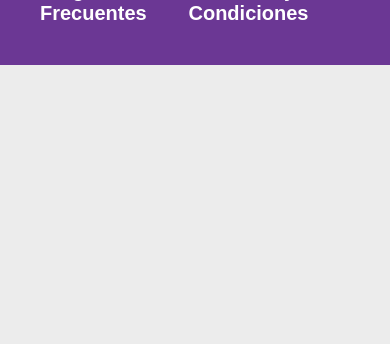
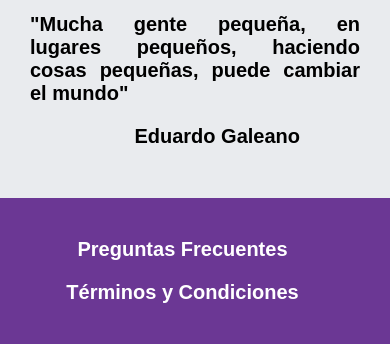
Before and after one commit to pablodlegaspi/proyecto-integrador-frp, a PHP site: page /home.html in a window 390 px wide. Shown: the part 1491-1835 px from the top of the page. Before the commit the page ends 1556 px from the top, so only its background shows below. Run offline with PHP 8.4, Linux system fonts and the light colour scheme.

Commit message:
Subo el archivo del perfil todavia sin empezar, y el de la timeline ya con el header. Tambien agregue el logo en distintos tamaños para mayor practicidad.

```diff
--- a/css/_home.css
+++ b/css/_home.css
@@ -2,13 +2,7 @@
   box-sizing: border-box;
 }
 
-body {
-  background-color: #e9ebee;
-  font-size: 20px;
-  font-family: arial, sans-serif;
-}
-
-.container {
+.container-home {
   width: 100%;
 }
 
@@ -16,22 +10,22 @@ h1 {
   margin-top: 0;
 }
 
-.header {
+.header-home {
   background-color: rgb(46, 46, 46);
   display: flex;
   flex-wrap: wrap;
   flex-direction: row;
-  justify-content: space-between;
+  justify-content: space-around;
   align-items: center;
   width: 100%;
   padding: 20px;
   border-bottom: solid 10px rgb(107, 55, 148);
 }
-a.logo {
-    width: 10%;
+a.logo-home {
+    padding-left: 30px;
 }
 
-.logo img {
+.logo-home img {
   width: 100%;
   border-radius: 100%;
   cursor: pointer;
@@ -42,11 +36,12 @@ a.logo {
   display: flex;
   justify-content: space-around;
   flex-wrap: wrap;
+  padding-right: 30px;
 }
 
 .login-register a {
   display: flex;
-  justify-content: space-around;
+  justify-content: center;
   align-items: center;
   color: white;
   font-size: 20px;
@@ -90,7 +85,7 @@ padding-top: 20px;
 
 .main-right img {
   border-radius: 10%;
-  width: 100%;
+  width: 80%;
 }
 
 .main-right p {
@@ -100,19 +95,10 @@ padding-top: 20px;
 
 .main-right span {
   align-self: flex-end;
+  margin-right: 60px;
 }
 
-/* .main-bottom {
-  margin-top: 40px;
-  width: 75%;
-  margin-left: 20%;
-}
-
-.main-bottom span {
-  margin-left: 70%;
-}*/
-
-.footer {
+.footer-home {
   display: flex;
   background-color: rgb(107, 55, 148);
   align-items: stretch;
@@ -121,14 +107,14 @@ padding-top: 20px;
   padding: 40px;
 }
 
-.footer a {
+.footer-home a {
   text-decoration: none;
   color: white;
   font-weight: bold;
   margin-right: 25px;
 }
 
-@media (max-width: 980px) {
+@media (max-width: 1024px) {
 
   .main-l-r {
     flex-direction: column;
@@ -169,4 +155,66 @@ padding-top: 20px;
     align-self: flex-end;
   }
 
+  .footer-home {
+    display: flex;
+    background-color: rgb(107, 55, 148);
+    align-items: center;
+    justify-content: center;
+    margin-top: 20px;
+    padding: 40px;
+  }
+
+  .footer-home a {
+    position: relative;
+    text-decoration: none;
+    color: white;
+    font-weight: bold;
+    margin-right: 25px;
+  }
+
 }
+
+
+@media (max-width: 1024px) {
+
+  .header-home {
+    flex-direction: column;
+    flex-wrap: wrap;
+    justify-content: space-around;
+    align-items: center;
+  }
+
+  a.logo-home {
+    padding-left: 0;
+    padding-bottom: 20px;
+  }
+
+  .login-register {
+    padding-right: 0;
+    flex-direction: column;
+    justify-content: space-around;
+  }
+
+  .login-register a {
+    margin-bottom: 20px;
+  }
+
+}
+
+@media (max-width: 592px) {
+
+  .footer-home {
+    flex-direction: column;
+    justify-content: space-between;
+    align-items: center;
+    margin-top: 20px;
+    padding: 30px;
+  }
+
+  .footer-home a {
+    text-decoration: none;
+    color: white;
+    font-weight: bold;
+    padding: 10px;
+  }
+}
--- a/css/styles.css
+++ b/css/styles.css
@@ -1,4 +1,6 @@
 @import "_home.css";
+@import "_profile.css";
+@import "_timeline.css";
 
 * {
   box-sizing: border-box;
@@ -6,4 +8,7 @@
 
 body {
   margin: auto;
+  background-color: #e9ebee;
+  font-size: 20px;
+  font-family: arial, sans-serif;
 }
--- a/home.html
+++ b/home.html
@@ -3,12 +3,13 @@
   <head>
     <meta charset="utf-8">
     <link rel="stylesheet" href="css/styles.css">
+    <meta name="viewport" content="width=device-width, initial-scale=1.0">
     <title>Vecinos Colaborativos</title>
   </head>
   <body>
-    <div class="container">
-      <section class="header">
-        <a class="logo" href="#"><img src="docs/Logo.png" alt="logo-de-vecinos-colaborativos"></a>
+    <div class="container-home">
+      <section class="header-home">
+        <a class="logo-home" href="#"><img src="docs/Logo20%.png" alt="logo-de-vecinos-colaborativos"></a>
         <div class="login-register">
           <a href="#">Iniciar Sesión</a>
           <a href="#">Registrate</a>
@@ -22,11 +23,11 @@
         </div>
         <div class="main-right">
           <img src="docs/img-01.jpg" alt="cohousing-img">
-          <p>"Lorem ipsum dolor sit amet, consectetur adipisicing elit, sed do eiusmod tempor incididunt ut labore et dolore magna aliqua. Ut enim ad minim veniam, quis nostrud exercitation ullamco laboris nisi ut aliquip ex ea commodo consequat."</p>
-          <span>Lorem Ipsum</span>
+          <p><b>"Mucha gente pequeña, en lugares pequeños, haciendo cosas pequeñas, puede cambiar el mundo"</b></p>
+          <span><b>Eduardo Galeano</b></span>
         </div>
       </div>
-      <section class="footer">
+      <section class="footer-home">
           <a href="#">Preguntas Frecuentes</a>
           <a href="#">Términos y Condiciones</a>
       </section>
```
Also changed, not shown: css/_timeline.css (added, +79 -0 lines), profile.html (added, +12 -0 lines), timeline.html (added, +51 -0 lines), css/_profile.css (added), 2 other files.
